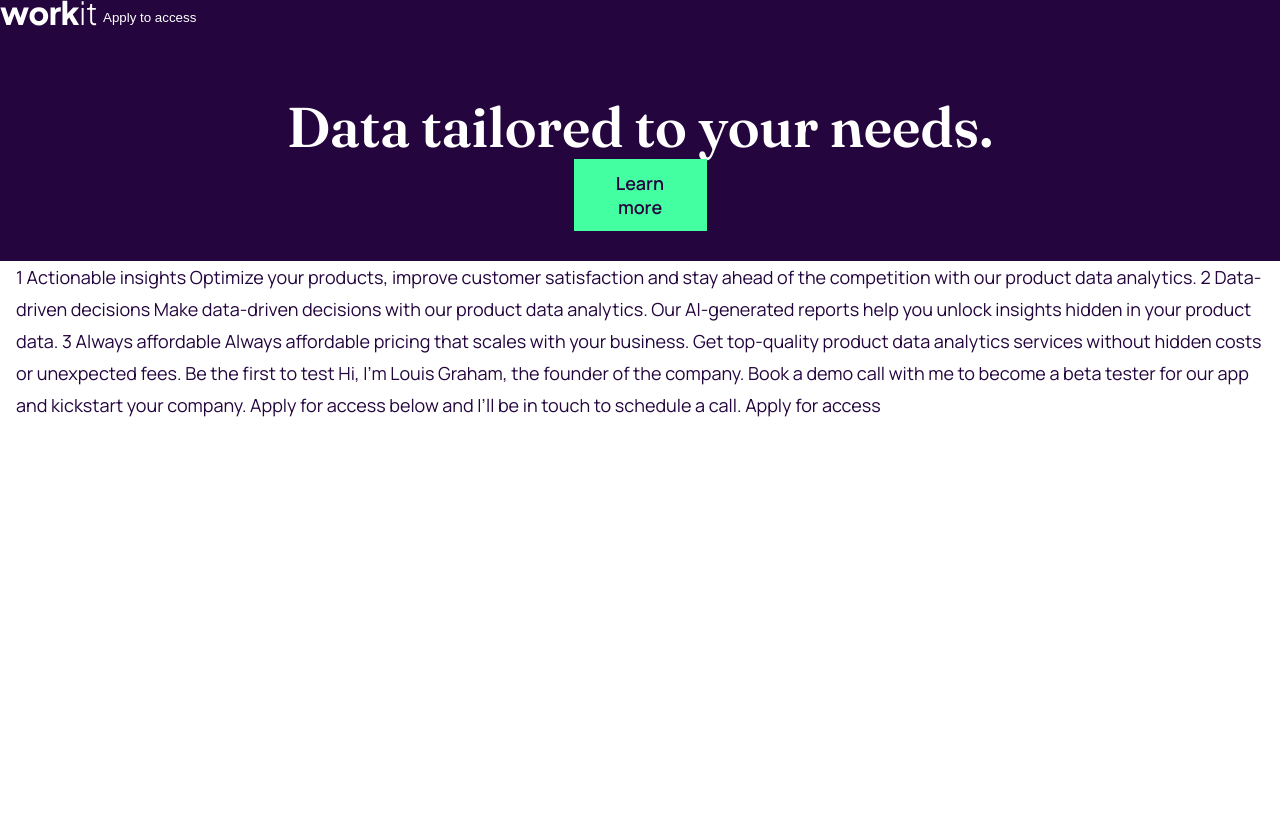
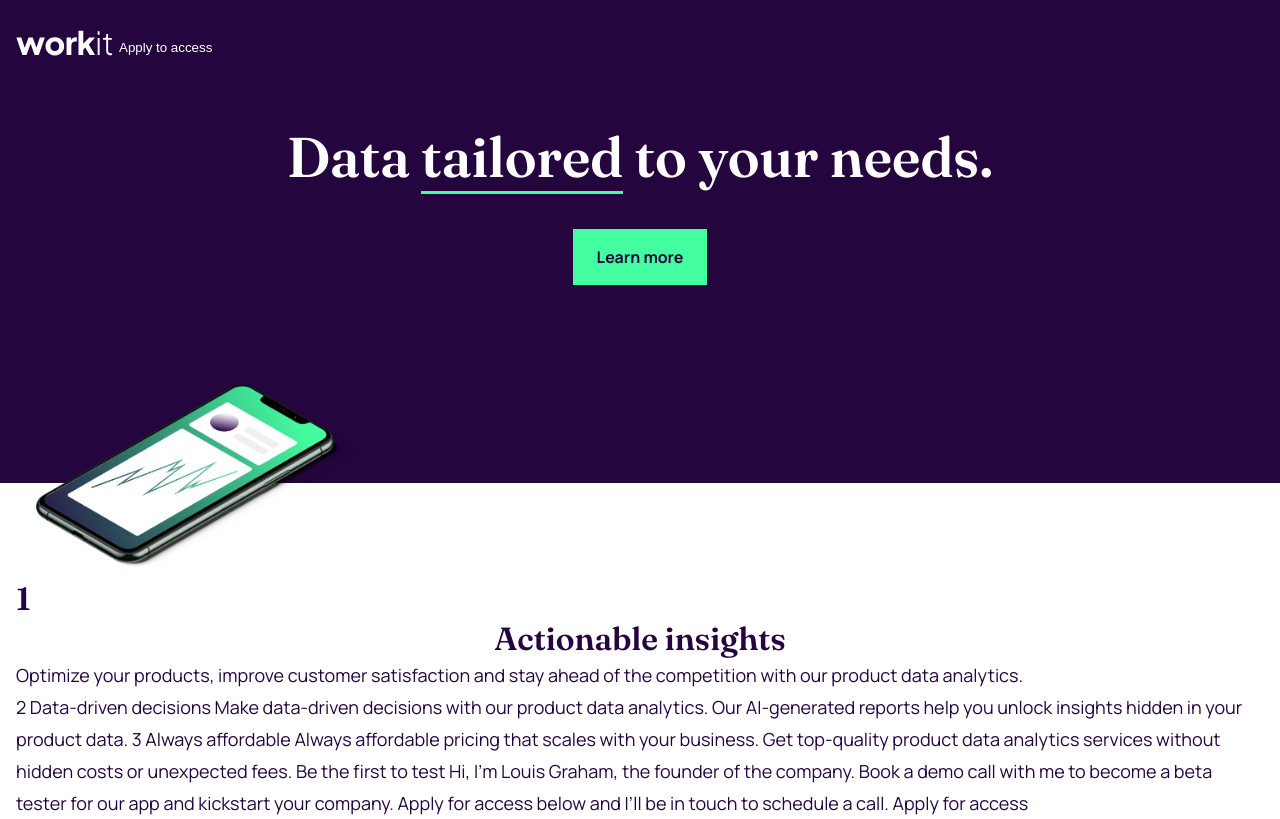
Before and after one commit to hhamza1/workit, a plain HTML site: page index.html in a window 1280 px wide. Drawn offline with Linux system fonts and the light colour scheme.

Commit message:
fixed button style + added hero image section

```diff
--- a/index.html
+++ b/index.html
@@ -19,24 +19,23 @@
       <button class="btn-secondary">Apply to access</button>
     </nav>
     <div class="jumbotron">
-      <h2 class="heading-m">Data tailored to your needs.</h2>
+      <h2 class="heading-m">Data <span class="underlined">tailored</span> to your needs.</h2>
       <button class="btn-primary">
         Learn more
       </button>
     </div>
+    <div class="phone-screen">
+      <img src="./assets/images/image-hero.webp" alt="Workit">
+    </div>
   </header>
-
-
-
-
-
-  1
-
-  Actionable insights
-
-  Optimize your products, improve customer satisfaction and stay ahead of the competition
-  with our product data analytics.
-
+  <section class="features">
+    <div class="feature">
+        <span class="feature-no heading-s">1</span>
+        <h4 class="heading-s">Actionable insights</h4>
+        <p>Optimize your products, improve customer satisfaction and stay ahead of the competition
+          with our product data analytics.</p>
+    </div>
+  </section>
   2
 
   Data-driven decisions
--- a/style.css
+++ b/style.css
@@ -37,12 +37,12 @@ h1,h2,h3,h4,h5,h6,p {
 
 .btn-primary {
     background-color: var(--btn-bg);
-    -ms-background-clip: text;
     color: var(--primary-color);
     border: 0;
-    font-size: inherit;
-    font-weight: 600;
+    font-size: 16px;
+    font-weight: bold;
     font-family: 'Manrope', sans-serif;
+    line-height: 32px;
 }
 
 .btn-primary:hover {
@@ -68,11 +68,20 @@ h1,h2,h3,h4,h5,h6,p {
 header {
     background-color: var(--primary-color);
     margin: 0 -16px;
+    margin-bottom: 32px;
+}
+
+header::after{
+    content:'';
+    border-bottom-left-radius: 30px;
+    display: block;
+    width: 100%;
+    height: 5px;
 }
 
 nav {
     display: flex;
-    padding-bottom: 30px;
+    padding: 30px 16px;
 }
 
 .heading-l {
@@ -80,6 +89,7 @@ nav {
     font-weight: 600;
     font-size: 80px;
     line-height: 80px;
+    text-align: center;
 }
 
 .heading-m {
@@ -87,6 +97,7 @@ nav {
     font-weight: 600;
     font-size: 56px;
     line-height: 64px;
+    text-align: center;
 }
 
 .heading-s {
@@ -94,18 +105,44 @@ nav {
     font-weight: 600;
     font-size: 32px;
     line-height: 40px;
+    text-align: center;
 }
 
 .jumbotron {
     color: var(--bg2);
-    padding: 30px 0;
+    padding-top: 30px;
     display: flex;
     flex-direction: column;
     align-items: center;
     font-family: 'Manrope', sans-serif;
 }
 
+.jumbotron > h2 {
+    padding-bottom: 40px;
+}
+
 .jumbotron > button {
-    max-width: 133px;
     padding: 12px 24px;
 }
+
+.underlined {
+    border-bottom: 3px solid var(--btn-bg);
+}
+
+.phone-screen {
+    position: relative;
+    max-width: fit-content;
+    top: 100px;
+    left: 36px;
+}
+
+.phone-screen > img {
+    position: relative;
+    width: 100%;
+    max-width: 320px;
+
+}
+
+.features{
+    padding-top: 64px;
+}
```
